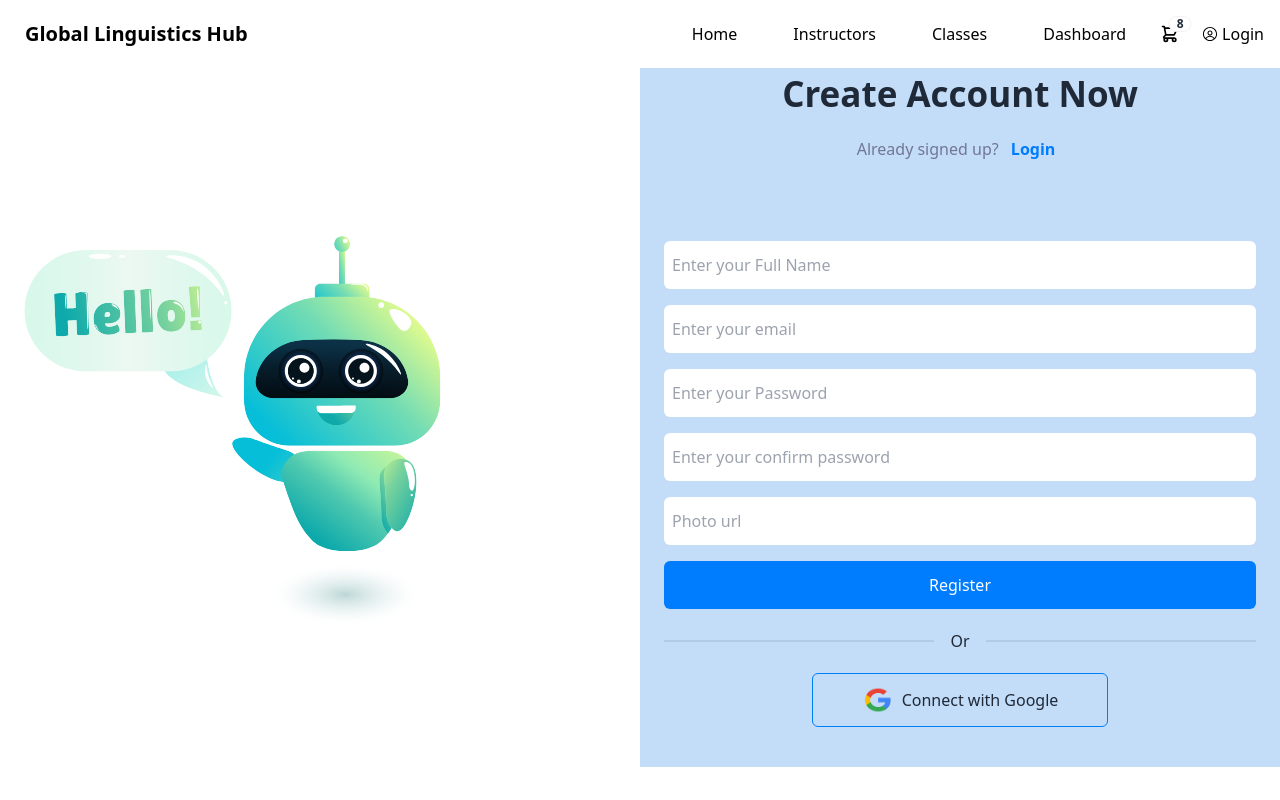
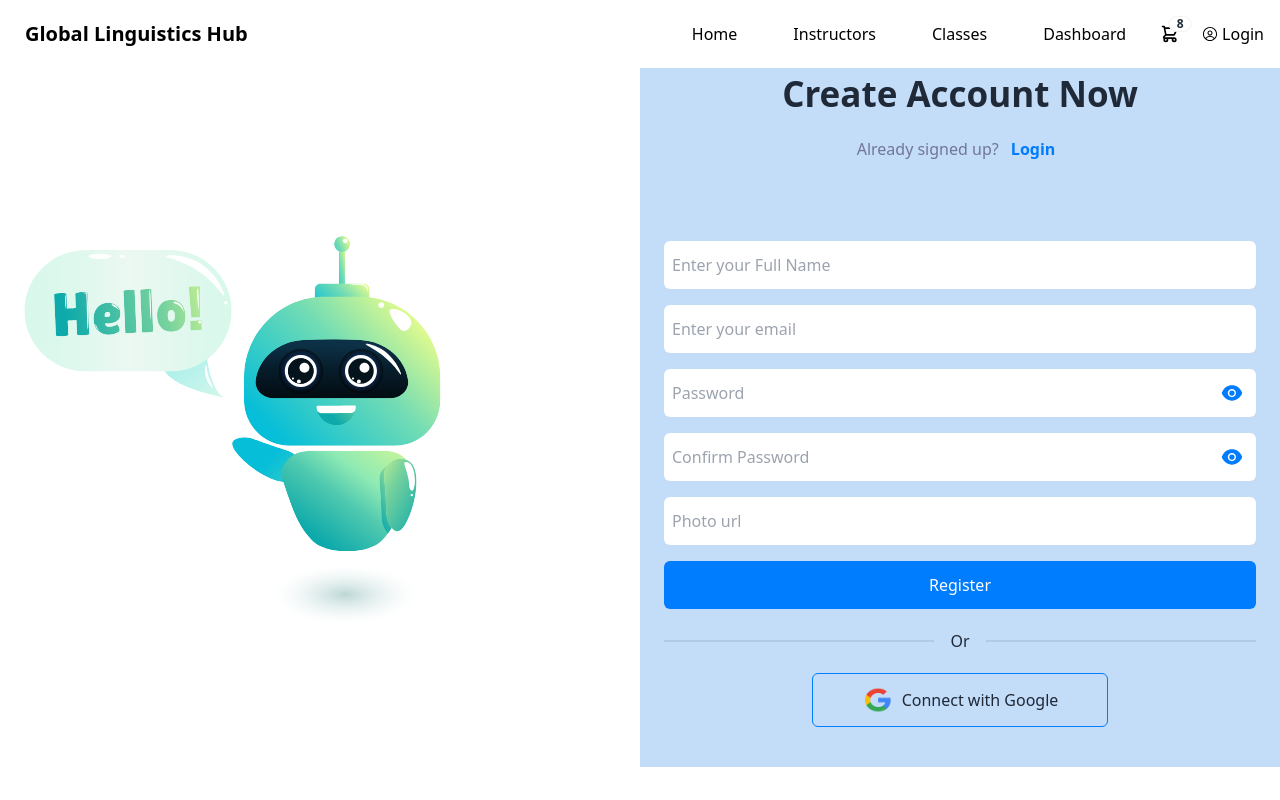
Before and after one commit to sajib9090/global-linguistics-hub, a React (Vite) app: page /register in a window 1280 px wide. Built offline with nearby package versions, Linux system fonts and the light colour scheme.

Commit message:
login and register page visible invisible done and also impelemwnt react use form hook

```diff
--- a/package.json
+++ b/package.json
@@ -15,6 +15,7 @@
     "match-sorter": "^6.3.1",
     "react": "^18.2.0",
     "react-dom": "^18.2.0",
+    "react-hook-form": "^7.44.3",
     "react-icons": "^4.9.0",
     "react-router-dom": "^6.12.0",
     "sort-by": "^0.0.2"
--- a/src/Pages/Login/Login.jsx
+++ b/src/Pages/Login/Login.jsx
@@ -1,11 +1,22 @@
-import React from "react";
+import React, { useState } from "react";
 import Lottie from "lottie-react";
 import securityShield from "../../../public/security.json";
 import { Link } from "react-router-dom";
 import googleLogo from "../../assets/google.png";
 import { AiFillEye, AiOutlineEyeInvisible } from "react-icons/ai";
+import { useForm } from "react-hook-form";
 
 const Login = () => {
+  const [visible, setVisible] = useState(false);
+
+  const {
+    register,
+    handleSubmit,
+    watch,
+    formState: { errors },
+  } = useForm();
+  const onSubmit = (data) => console.log(data);
+
   return (
     <div className="grid md:grid-cols-2">
       <div className="h-[90vh]">
@@ -28,22 +39,43 @@ const Login = () => {
             </Link>
           </p>
         </div>
-        <form className="px-6 py-10 space-y-4">
+        <form
+          onSubmit={handleSubmit(onSubmit)}
+          className="px-6 py-10 space-y-4"
+        >
           <div>
             <input
               className="px-2 py-3 w-[100%] rounded-md outline-1 outline-[#007CFF]"
               type="email"
+              {...register("email", { required: true })}
               placeholder="Enter your email"
             />
+            {errors.email && (
+              <span className="text-red-600">Email is required</span>
+            )}
           </div>
           <div className="relative">
             <input
               className="px-2 py-3 w-[100%] rounded-md outline-1 outline-[#007CFF]"
-              type="password"
+              type={visible ? "text" : "password"}
               placeholder="Password"
+              {...register("password", { required: true })}
             />
-            <AiFillEye className="h-6 w-6 text-[#007CFF] absolute right-3 cursor-pointer top-3" />
-            {/* <AiOutlineEyeInvisible className="h-6 w-6 text-[#007CFF]" /> */}
+            {errors.password && (
+              <span className="text-red-600">Password is required</span>
+            )}
+            {visible ? (
+              <AiOutlineEyeInvisible
+                onClick={() => setVisible(!visible)}
+                className="h-6 w-6 text-[#007CFF] absolute right-3 cursor-pointer top-3"
+              />
+            ) : (
+              <AiFillEye
+                onClick={() => setVisible(!visible)}
+                className="h-6 w-6 text-[#007CFF] absolute right-3 cursor-pointer top-3"
+              />
+            )}
+            {/*  */}
           </div>
           <div>
             <input
--- a/src/Pages/Register/Register.jsx
+++ b/src/Pages/Register/Register.jsx
@@ -1,10 +1,30 @@
-import React from "react";
+import React, { useState } from "react";
 import Lottie from "lottie-react";
 import welcome from "../../../public/welcome.json";
 import { Link } from "react-router-dom";
 import googleLogo from "../../assets/google.png";
+import { AiFillEye, AiOutlineEyeInvisible } from "react-icons/ai";
+import { useForm } from "react-hook-form";
 
 const Register = () => {
+  const [visible, setVisible] = useState(false);
+  const {
+    register,
+    handleSubmit,
+    watch,
+    formState: { errors },
+  } = useForm();
+  const onSubmit = (data) => console.log(data);
+
+  const validatePassword = (value) => {
+    const password = value.trim();
+    const confirmPassword = watch("confirmPassword").trim();
+
+    if (password !== confirmPassword) {
+      return "Passwords do not match";
+    }
+    return true;
+  };
   return (
     <div className="grid md:grid-cols-2">
       <div className="">
@@ -25,12 +45,16 @@ const Register = () => {
             </Link>
           </p>
         </div>
-        <form className="px-6 py-10 space-y-4">
+        <form
+          onSubmit={handleSubmit(onSubmit)}
+          className="px-6 py-10 space-y-4"
+        >
           <div>
             <input
               className="px-2 py-3 w-[100%] rounded-md outline-1 outline-[#007CFF]"
               type="text"
               placeholder="Enter your Full Name"
+              {...register("name", { required: true })}
             />
           </div>
           <div>
@@ -38,27 +62,64 @@ const Register = () => {
               className="px-2 py-3 w-[100%] rounded-md outline-1 outline-[#007CFF]"
               type="email"
               placeholder="Enter your email"
+              {...register("email", { required: true })}
             />
           </div>
-          <div>
+          <div className="relative">
             <input
               className="px-2 py-3 w-[100%] rounded-md outline-1 outline-[#007CFF]"
-              type="password"
-              placeholder="Enter your Password"
+              type={visible ? "text" : "password"}
+              placeholder="Password"
+              {...register("password", {
+                required: true,
+                validate: validatePassword,
+              })}
             />
+            {errors.password?.type === "validate" && (
+              <p className="text-red-500">Passwords do not match.</p>
+            )}
+            {visible ? (
+              <AiOutlineEyeInvisible
+                onClick={() => setVisible(!visible)}
+                className="h-6 w-6 text-[#007CFF] absolute right-3 cursor-pointer top-3"
+              />
+            ) : (
+              <AiFillEye
+                onClick={() => setVisible(!visible)}
+                className="h-6 w-6 text-[#007CFF] absolute right-3 cursor-pointer top-3"
+              />
+            )}
+            {/*  */}
           </div>
-          <div>
+          <div className="relative">
             <input
               className="px-2 py-3 w-[100%] rounded-md outline-1 outline-[#007CFF]"
-              type="password"
-              placeholder="Enter your confirm password"
+              type={visible ? "text" : "password"}
+              placeholder="Confirm Password"
+              {...register("confirmPassword", {
+                required: true,
+                validate: validatePassword,
+              })}
             />
+            {visible ? (
+              <AiOutlineEyeInvisible
+                onClick={() => setVisible(!visible)}
+                className="h-6 w-6 text-[#007CFF] absolute right-3 cursor-pointer top-3"
+              />
+            ) : (
+              <AiFillEye
+                onClick={() => setVisible(!visible)}
+                className="h-6 w-6 text-[#007CFF] absolute right-3 cursor-pointer top-3"
+              />
+            )}
+            {/*  */}
           </div>
           <div>
             <input
               className="px-2 py-3 w-[100%] rounded-md outline-1 outline-[#007CFF]"
               type="text"
               placeholder="Photo url"
+              {...register("photo", { required: true })}
             />
           </div>
           <div>
```
Also changed, not shown: 1 other file (tests, documents, lock files or other folders).
